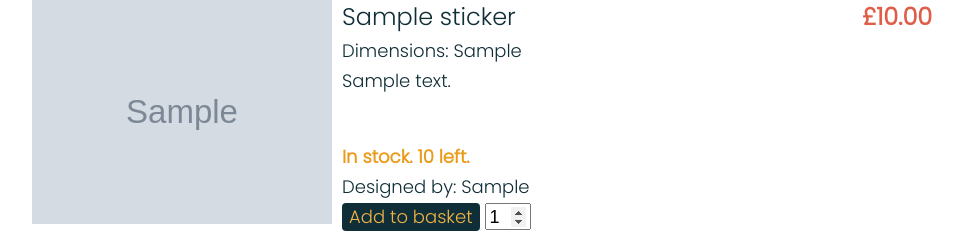
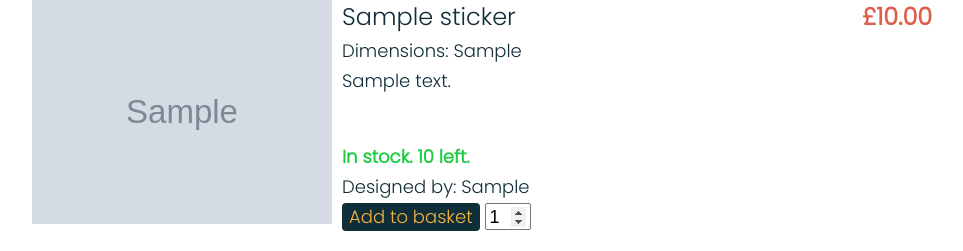
Before and after one commit to yurachistic1/stickingTogether, a Django app: page /store/stickers in a window 1280 px wide. Shown: the part 692-943 px from the top of the page, without its empty margins (158-1121 px from the left). Run offline with Django 3.2, Linux system fonts and the light colour scheme; tables that the repository leaves empty hold one stand-in row (values such as "Sample post"); grey boxes marked "Sample" are stand-in pictures; parts of the project's set-up code (start-up, migrations or seed data) failed here and were passed over; some libraries are stand-ins or nearby versions; some web fonts are replaced.

Commit message:
Update availibility coloring

```diff
--- a/store/templates/store/cart.html
+++ b/store/templates/store/cart.html
@@ -44,7 +44,7 @@
                 {% if item.uk_stock == 0 %}
                     <p class="soldout availability">Sold out.</p>
                 {% else %}
-                    <p class="preorder availability">In stock. {% if item.uk_stock < 11 %} {{item.uk_stock}} left. {% endif %}</p>
+                    <p class="instock availability">In stock. {% if item.uk_stock < 11 %} {{item.uk_stock}} left. {% endif %}</p>
                 {% endif %}
             {% else %}
                 {% if item.singapore_stock == 0 %}
--- a/store/templates/store/stickers.html
+++ b/store/templates/store/stickers.html
@@ -58,7 +58,7 @@
                         <p class="soldout">Sold out.</p>
                         <p>Designed by: {{sticker.artist}}</p>
                     {% else %}
-                        <p class="preorder">In stock. {% if sticker.uk_stock < 11 %} {{sticker.uk_stock}} left. {% endif %} </p>
+                        <p class="instock">In stock. {% if sticker.uk_stock < 11 %} {{sticker.uk_stock}} left. {% endif %} </p>
                         <p>Designed by: {{sticker.artist}}</p>
                         <button data-product="{{sticker.name}}" data-action="add" data-id="{{forloop.counter0}}" class="add-btn update-cart medium-btn"> Add to basket </button>
                         <input id="amount{{forloop.counter0}}" class="sticker-quantity" type="number" step="1" value="1" min="1" max="{{sticker.uk_stock}}">
```
